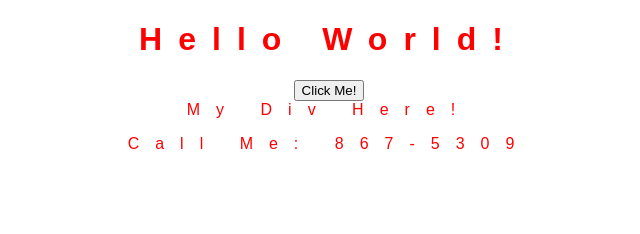
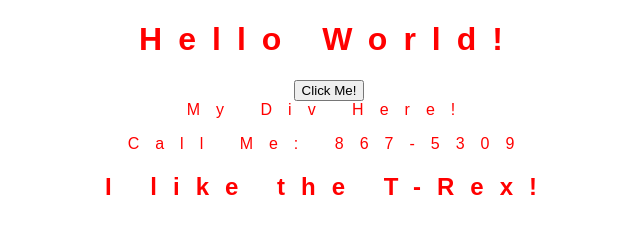
Before and after one commit to davideverett89/branching1, a plain HTML site: page index.html in a window 1280 px wide. Shown: the whole page, without its empty margins (311-951 px from the left). Drawn offline with Linux system fonts and the light colour scheme.

Commit message:
added favorite dinosaur

```diff
--- a/index.html
+++ b/index.html
@@ -13,6 +13,7 @@
     <div id="demo"></div>
     <div>My Div Here!</div>
     <p>Call Me: 867-5309</p>
+    <h2>I like the T-Rex!</h2>
 <script src= "./main.js"></script>
 </body>
 </html>
```
